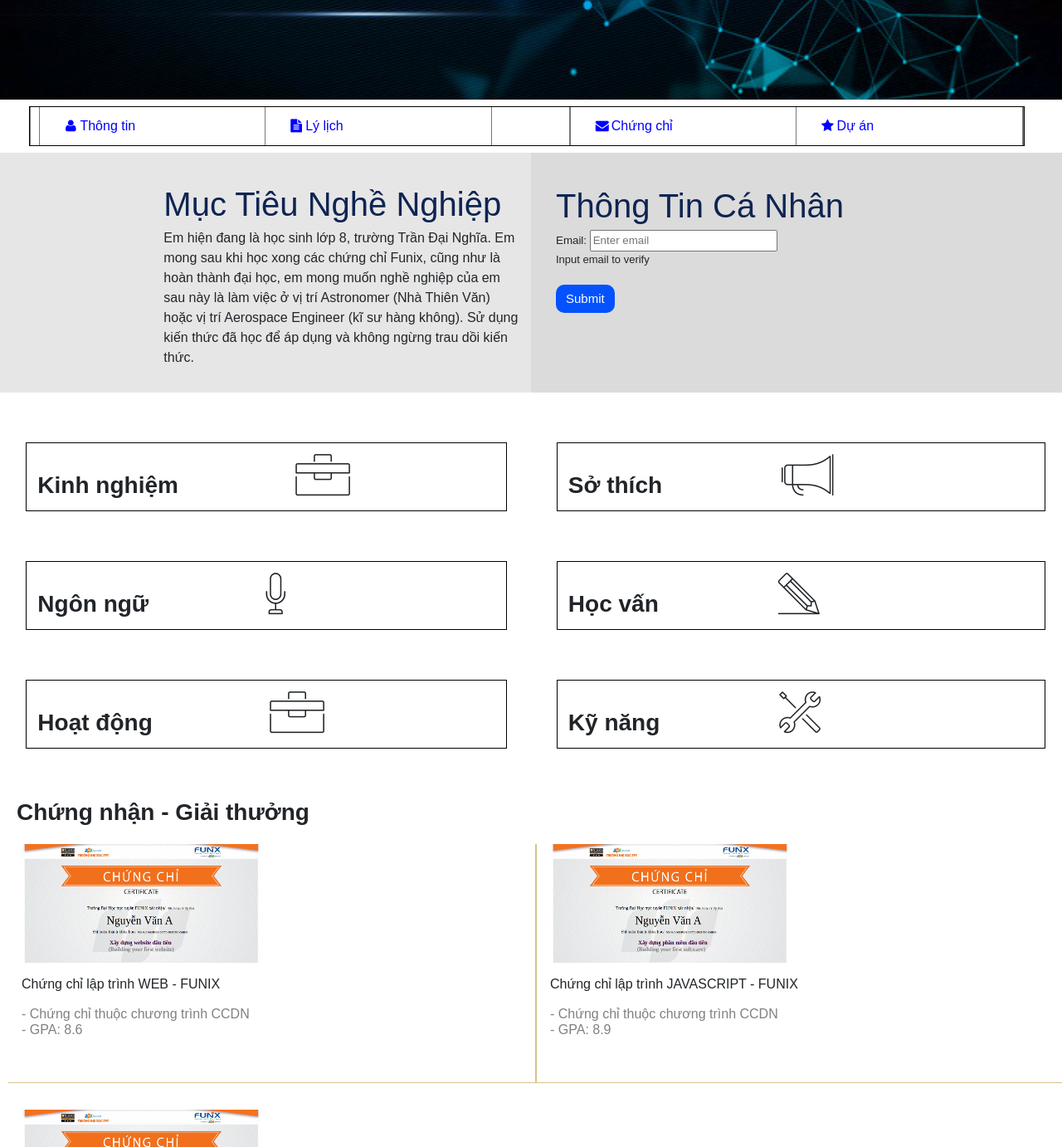
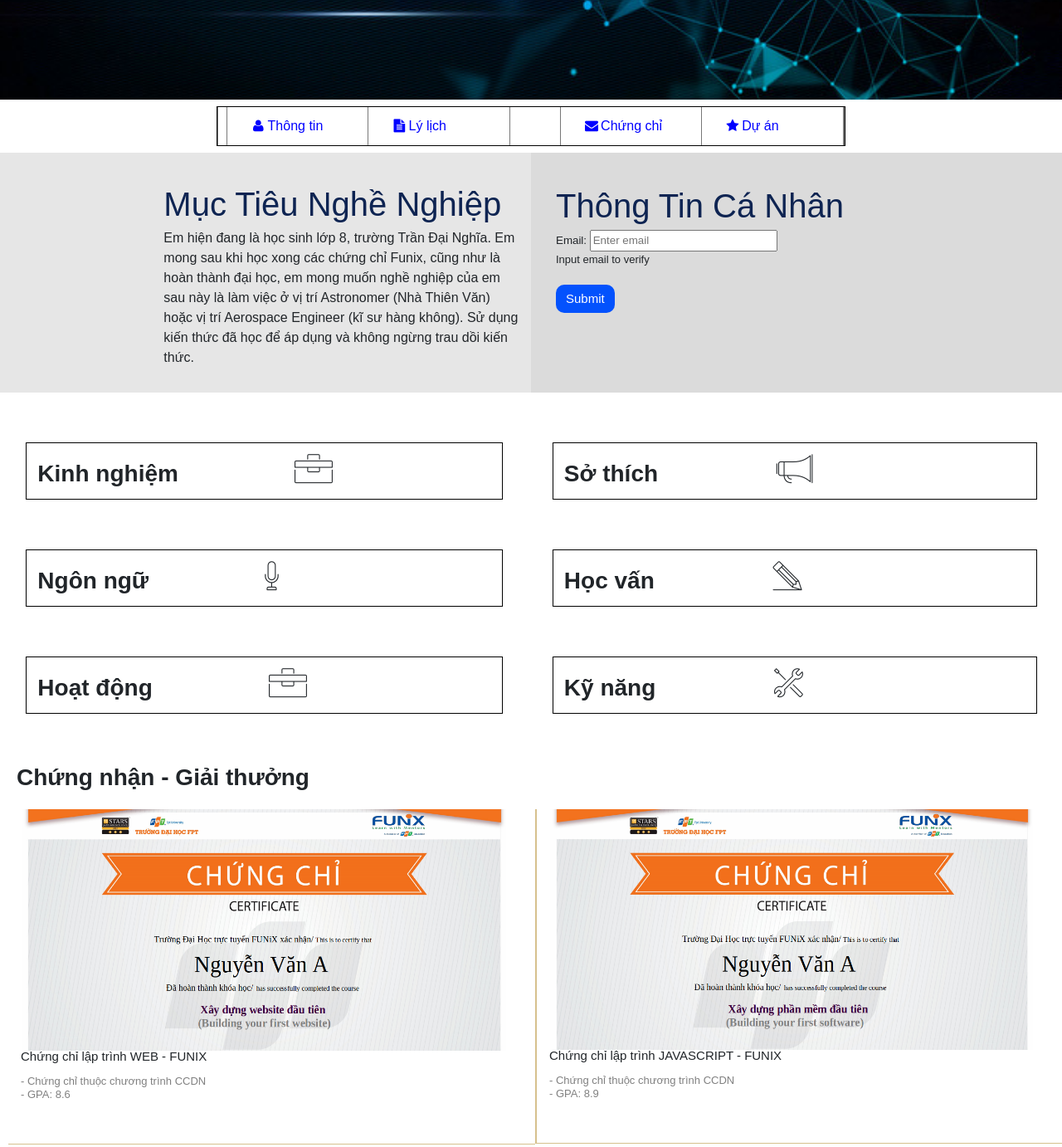
Before and after one commit to JohnPham69/ASM3, a plain HTML site: page index.html in a window 1280 px wide. Shown: the part 280-1662 px from the top of the page at 83% size. Drawn offline with nearby package versions, Linux system fonts and the light colour scheme.

Commit message:
Add files via upload

```diff
--- a/css/styles.css
+++ b/css/styles.css
@@ -9,14 +9,16 @@ p {
 }
 
 nav {
-    width: 100%;
+    width: fit-content;
     text-align: center;
     align-items: center;
+    justify-content: center;
     border: 1px solid black;
 }
 
 nav ul {
     list-style-type: none;
+    width: fit-content;
     margin: 0;
     padding: 0;
     display: grid;
@@ -24,6 +26,7 @@ nav ul {
     grid-template-rows: 1fr;
     justify-content: center;
     align-items: center;
+    column-gap: 10px;
     background-color: rgb(255, 255, 255);
     border-left: 1px solid #787878;
     border-right: 1px solid #787878;
@@ -280,6 +283,7 @@ span {
     grid-template-columns: repeat(2, 1fr);
     grid-template-rows: 1fr;
     border-bottom: 1px solid #d6c08d;
+    width: 100%;
 }
 
 .col_only {
@@ -292,6 +296,7 @@ span {
 
 .part {
     padding: 1em;
+    width: 100%;
 }
 
 .col_only .part {
--- a/css/tablet.css
+++ b/css/tablet.css
@@ -1,4 +1,4 @@
-@media screen and (min-width: 541px) and (max-width: 1368px) {
+@media screen and (min-width: 541px) and (max-width: 1280px) {
     .image_container {
         height: 50vh;
         width: 100%;
@@ -6,20 +6,22 @@
     .img1 {
         object-fit: cover;
         object-position: center;
-        width: auto !important;
         width: 100% !important;
         height: 50vh;
-    }
-    .navbar {
-        width: 100% !important;
     }
     nav ul {
         display: grid;
         grid-template-columns: 23% 23% 8% 23% 23%;
         height: fit-content;
+        width: fit-content;
     }
     nav {
         height: auto;
+        width: fit-content;
+        text-align: center;
+        align-items: center;
+        justify-content: center;
+        border: 1px solid black;
     }
     nav li {
         height: 30px;
@@ -75,8 +77,14 @@
     .sec {
         display: grid;
         grid-template-columns: 1fr;
-        grid-template-rows: repeat(2, 1fr);
+        grid-template-rows: 68% 32%;
         border-bottom: 1px solid #d6c08d;
+    }
+    .sec h6 {
+        font-size: 15px !important;
+    }
+    .sec p {
+        font-size: 13px !important;
     }
     .bor_yes {
         border-left: 1px solid #d6c08d;
@@ -106,3 +114,9 @@
         font-size: 20px !important;
     }
 }
+
+@media screen and (min-width: 820) and (max-width: 1180) {
+    .sec h6 {
+        font-size: 17px !important;
+    }
+}
--- a/index.html
+++ b/index.html
@@ -16,10 +16,10 @@
     <link rel="stylesheet" href="./css/mobile.css">
 </head>
 
-<body style="width: 100vw;">
-    <div class="cv-document">
+<body style="width: inherit;">
+    <div class="cv-document" style="width: inherit;">
         <!--The banner-->
-        <div class="image-container">
+        <div class="image-container" style="width: inherit;">
             <img class="img1" src="images/chill.jpg" style="width: 100%; background-size: cover;" alt="chill banner">
             <div class="whyy"></div>
             <div class="text">
@@ -29,12 +29,12 @@
             </div>
         </div>
         <!--The top nav-->
-        <div class="navbar" style="width: 100%;  display: flex; padding-left: 35px; padding-right: 45px;">
-            <nav style="justify-content: center;">
+        <div class="navbar" style="width: inherit;  display: flex; justify-content: center;">
+            <nav>
                 <ul>
-                    <li><a href="#info" style="padding: 3px;"><i class="icon-user "></i>Thông tin</a></li>
-                    <li><a href="#hobby" style="padding: 3px;"><i class="icon-doc-text-inv "></i>Lý lịch</a></li>
-                    <li id="smoller">
+                    <li><a href="#info" style="padding: 3px;"><i class="icon-user"></i>Thông tin</a></li>
+                    <li><a href="#hobby" style="padding: 3px;"><i class="icon-doc-text-inv"></i>Lý lịch</a></li>
+                    <li id="smoller" style="border: none;">
                         <div style="padding: 0; margin: 0;">
                             <p class="he" style="display:block; padding-bottom: 0; margin-bottom: 0;">Phạm Xuân Gia Khang</p>
                             <p class=" he " style="padding: 0; display: inline; color: gray; font-size: 10px; padding-top: 0; margin-top: 0;">Full Stack Developer</p>
@@ -46,7 +46,7 @@
             </nav>
         </div>
         <!--The about me-->
-        <div class="row1 ">
+        <div class="row1" style="width: inherit;">
             <div class="section column" id="target" style="background-color: rgb(230, 230, 230); ">
                 <h1 class="section-title " style="padding-left: 30%; border: 0; display: inline-block; padding-top: 25px; color: #0e2452;text-transform: capitalize; ">Mục tiêu nghề nghiệp</h1>
                 <div class="section-content ">
@@ -55,7 +55,7 @@
                     </p>
                 </div>
             </div>
-            <div class="section-side column" id="info" style="background-color: rgb(219, 219, 219); padding-left: 30px; width: auto; ">
+            <div class="section-side column" id="info" style="background-color: rgb(219, 219, 219); padding-left: 30px; width: 97.7%; ">
                 <h1 class="section-title" style="width: 100%;">Thông tin cá nhân</h1>
                 <div class="section-content stu" id="email-form">
                     <form id="lamo_haha">
@@ -93,11 +93,11 @@
             </div>
 
         </div>
-        <div class="row2" id="ned_no_space" style="padding-top: 40px; padding-left: 1px; margin-left: 0; margin-right: 0; width: 100%;">
+        <div class="row2" id="ned_no_space" style="padding-top: 40px; padding-left: 1px; margin-left: 0; margin-right: 0; width: 100%; padding-right: 10px;">
             <div class="section col yes bruh box" id="experience" style="display: inline;">
                 <div class="new_div" id="el1">
                     <h3 class="section-title" style="display: inline;">Kinh nghiệm</h3>
-                    <i class="ic-toolbox" style="display: inline; padding-left: 25%; padding-top: 20px; font-size: 50px"></i><br>
+                    <i class="ic-toolbox" style="display: inline; padding-left: 25%; padding-top: 20px; font-size: 35px"></i><br>
                     <button class="frenchfries" id="b1" style="display: none;">▼View more</button>
                     <div class="section-content more" id="l1">
                         <div class="grid-container">
@@ -119,7 +119,7 @@
             <div class="section col box" id="hobby" style="display: inline;">
                 <div class="new_div" id="el2">
                     <h3 class="section-title" style="display: inline;">Sở thích</h3>
-                    <i class="ic-megaphone" style="display: inline; padding-left: 25%; padding-top: 20px; font-size: 50px"></i><br>
+                    <i class="ic-megaphone" style="display: inline; padding-left: 25%; padding-top: 20px; font-size: 35px"></i><br>
                     <button class="frenchfries" id="b2" style="display: none;">▼View more</button>
                     <div class="section-content more" id="l2">
                         <h4>Những việc thường làm:</h4>
@@ -153,7 +153,7 @@
             <div class="section col yes box" id="language" style="display: inline;">
                 <div class="new_div" id="el3">
                     <h3 class="section-title" style="display: inline;">Ngôn ngữ</h3>
-                    <i class="ic-mic" style="display: inline; padding-left: 25%; padding-top: 20px; font-size: 50px;"></i><br>
+                    <i class="ic-mic" style="display: inline; padding-left: 25%; padding-top: 20px; font-size: 35px;"></i><br>
                     <button class="frenchfries" id="b3" style="display: none;">▼View more</button>
                     <div class="section-content more" id="l3">
                         <h4>English - IELTS: 6.0</h4>
@@ -174,7 +174,7 @@
             <div class="section col bruh box" id="education" style="display: inline;">
                 <div class="new_div" id="el4">
                     <h3 class="section-title" style="display: inline;">Học vấn</h3>
-                    <i class="ic-pencil" style="display: inline; padding-left: 25%; font-size: 50px;"></i><br>
+                    <i class="ic-pencil" style="display: inline; padding-left: 25%; font-size: 35px;"></i><br>
                     <button class="frenchfries" id="b4" style="display: none;">▼View more</button>
                     <div class="grid-container more" id="l4">
                         <div>
@@ -196,7 +196,7 @@
             <div class="section col yes box" id="activity" style="display: inline; ">
                 <div class="new_div" id="el5">
                     <h3 class="section-title " style="display: inline;">Hoạt động</h3>
-                    <i class="ic-toolbox" style="display: inline; padding-left: 25%; font-size: 50px;"></i><br>
+                    <i class="ic-toolbox" style="display: inline; padding-left: 25%; font-size: 35px;"></i><br>
                     <button class="frenchfries" id="b5" style="display: none;">▼View more</button>
                     <div class="section-content more" id="l5">
                         <div>
@@ -215,7 +215,7 @@
             <div class="section col box" id="skill" style="display: inline;">
                 <div class="new_div" id="el6">
                     <h3 class="section-title " style="display: inline;">Kỹ năng</h3>
-                    <i class="ic-tools-2" style="display: inline; padding-left: 25%; font-size: 50px;"></i><br>
+                    <i class="ic-tools-2" style="display: inline; padding-left: 25%; font-size: 35px;"></i><br>
                     <button class="frenchfries" id="b6" style="display: none;">▼View more</button>
                     <div class="section-content more" id="l6">
                         <h4>HTML/CSS Fundamental:</h4>
@@ -243,30 +243,30 @@
             </div>
         </div>
         <!--The certificate-->
-        <div id="certificate" style="padding-top: 20px;">
+        <div id="certificate" style="padding-top: 20px; width: inherit;">
             <h3 class="section-title" style="border: none; padding-left: 20px;">Chứng nhận - Giải thưởng</h3>
             <div>
                 <ul style="list-style-type: none;" class="row-cerf">
-                    <li class="col-cerf f bob" style="margin-right: 0; margin-left: 0;">
+                    <li class="col-cerf f bob" style="margin-right: 0; margin-left: 0; width: 100%; height: fit-content;">
                         <div class="sec">
-                            <img class="part" src="images/Cert_WEB.png" alt="WEB certificate approved by Funix" style="width: 20em; padding-top: 0; padding-bottom: 0; margin-bottom: 32px;">
-                            <h6 class="part " style="display: inline; ">Chứng chỉ lập trình WEB - FUNIX<br>
+                            <img class="part" src="images/Cert_WEB.png" alt="WEB certificate approved by Funix" style="width: 97%; padding-top: 0; padding-bottom: 20px; margin-bottom: 32px;">
+                            <h6 class="part" style="font-size: 15px; display: inline; margin-bottom: 0;  height: fit-content;">Chứng chỉ lập trình WEB - FUNIX<br>
                                 <p style="margin: 0; padding: 1em 0 0 0; color: grey; ">- Chứng chỉ thuộc chương trình CCDN<br>- GPA: 8.6</p>
                             </h6>
                         </div>
                     </li>
-                    <li class=" col-cerf f sponge" style="margin-right: 0; margin-left: 0;">
+                    <li class=" col-cerf f sponge" style="margin-right: 0; margin-left: 0; width: 100%; height: fit-content;">
                         <div class="sec bor_yes">
-                            <img class="part" src="images/Cert_PRF.png" alt="JAVASCRIPT certificate approved by Funix" style="width: 20em; padding-top: 0; padding-bottom: 0; margin-bottom: 32px;">
-                            <h6 class="part" style="display: inline;">Chứng chỉ lập trình JAVASCRIPT - FUNIX<br>
+                            <img class="part" src="images/Cert_PRF.png" alt="JAVASCRIPT certificate approved by Funix" style="width: 97%; padding-top: 0; padding-bottom: 20px; margin-bottom: 32px;">
+                            <h6 class="part" style="font-size: 15px; display: inline; margin-bottom: 0; height: fit-content;">Chứng chỉ lập trình JAVASCRIPT - FUNIX<br>
                                 <p style="margin: 0; padding: 1em 0 0 0; color: grey;">- Chứng chỉ thuộc chương trình CCDN<br>- GPA: 8.9</p>
                             </h6>
                         </div>
                     </li>
-                    <li class="col-cerf f" style="margin-right: 0; margin-left: 0;">
+                    <li class="col-cerf f" style="margin-right: 0; margin-left: 0; width: 100%; height: fit-content;">
                         <div class="sec" style="border: none;">
-                            <img class="part" src="images/Cert_DBI.png" alt="DATABASE certificate approved by FUNIX" style="width: 20em; padding-top: 0; padding-bottom: 0; margin-bottom: 32px;">
-                            <h6 class="part" style="display: inline;">Chứng chỉ lập trình DATABASE - FUNIX<br>
+                            <img class="part" src="images/Cert_DBI.png" alt="DATABASE certificate approved by FUNIX" style="width: 97%; padding-top: 0; padding-bottom: 20px; margin-bottom: 32px;">
+                            <h6 class="part" style="font-size: 15px; display: inline; height: fit-content;">Chứng chỉ lập trình DATABASE - FUNIX<br>
                                 <p style="margin: 0; padding: 1em 0 0 0; color: grey;">- Chứng chỉ thuộc chương trình CCDN<br>- GPA: 8.0</p>
                             </h6>
                         </div>
@@ -275,7 +275,7 @@
             </div>
         </div>
         <!--Project, not link-->
-        <div id="Project" style="padding-left: 10px;">
+        <div id="Project" style="padding-left: 10px; padding-right: 10px;">
             <h3 style="border: none;">Dự án</h3>
             <div class="col_only" style="width: 100%;">
                 <div class="part be_smol" style="border: 1px solid #b4b4b4; width: 100%;">
```
Also changed, not shown: css/mobile.css (+13 -5 lines).
